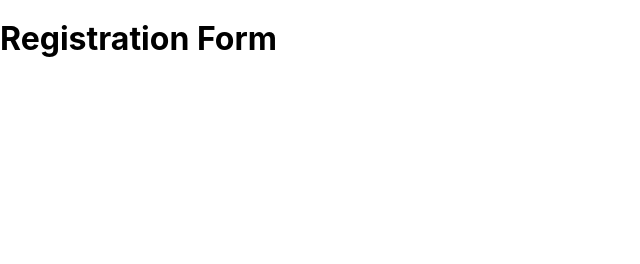
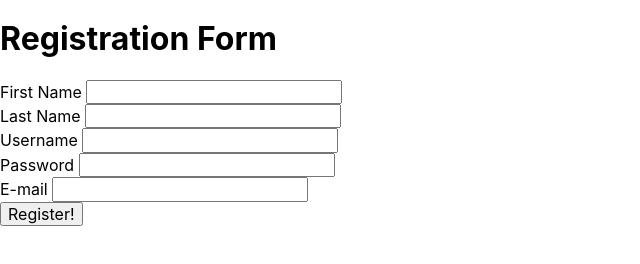
Before and after one commit to Claim-Academy-JS/registration-form-in-class-danielkarpen, a website: page index.html in a window 1280 px wide. Shown: the whole page, without its empty margins (0-640 px from the left). Drawn offline with nearby package versions, Linux system fonts and the light colour scheme.

Commit message:
create registration form

```diff
--- a/index.html
+++ b/index.html
@@ -9,15 +9,36 @@
       href="https://cdnjs.cloudflare.com/ajax/libs/modern-normalize/0.7.0/modern-normalize.min.css"
     />
 
-    <!-- TODO: Add some Google Fonts -->
-
     <link rel="stylesheet" href="style.css" />
 
-    <!-- TODO: Update '<title>'. -->
     <title>Registration Form</title>
   </head>
   <body>
+    <!-- Create a registration form with fields for first name, last name, username, password, email and phone number -->
     <h1>Registration Form</h1>
+    <form action="" method="get" class="registration">
+      <div>
+        <label for="fname">First Name</label>
+        <input type="text" id="fname" required />
+      </div>
+      <div>
+        <label for="lname">Last Name</label>
+        <input type="text" id="lname" required />
+      </div>
+      <div>
+        <label for="uname">Username</label>
+        <input type="text" id="uname" required />
+      </div>
+      <div>
+        <label for="password">Password</label>
+        <input type="password" id="password" required />
+      </div>
+      <div>
+        <label for="email">E-mail</label>
+        <input type="email" id="email" required />
+      </div>
+      <button type="submit">Register!</button>
+    </form>
     <script src="./scripts.js" type="module"></script>
   </body>
 </html>
```
